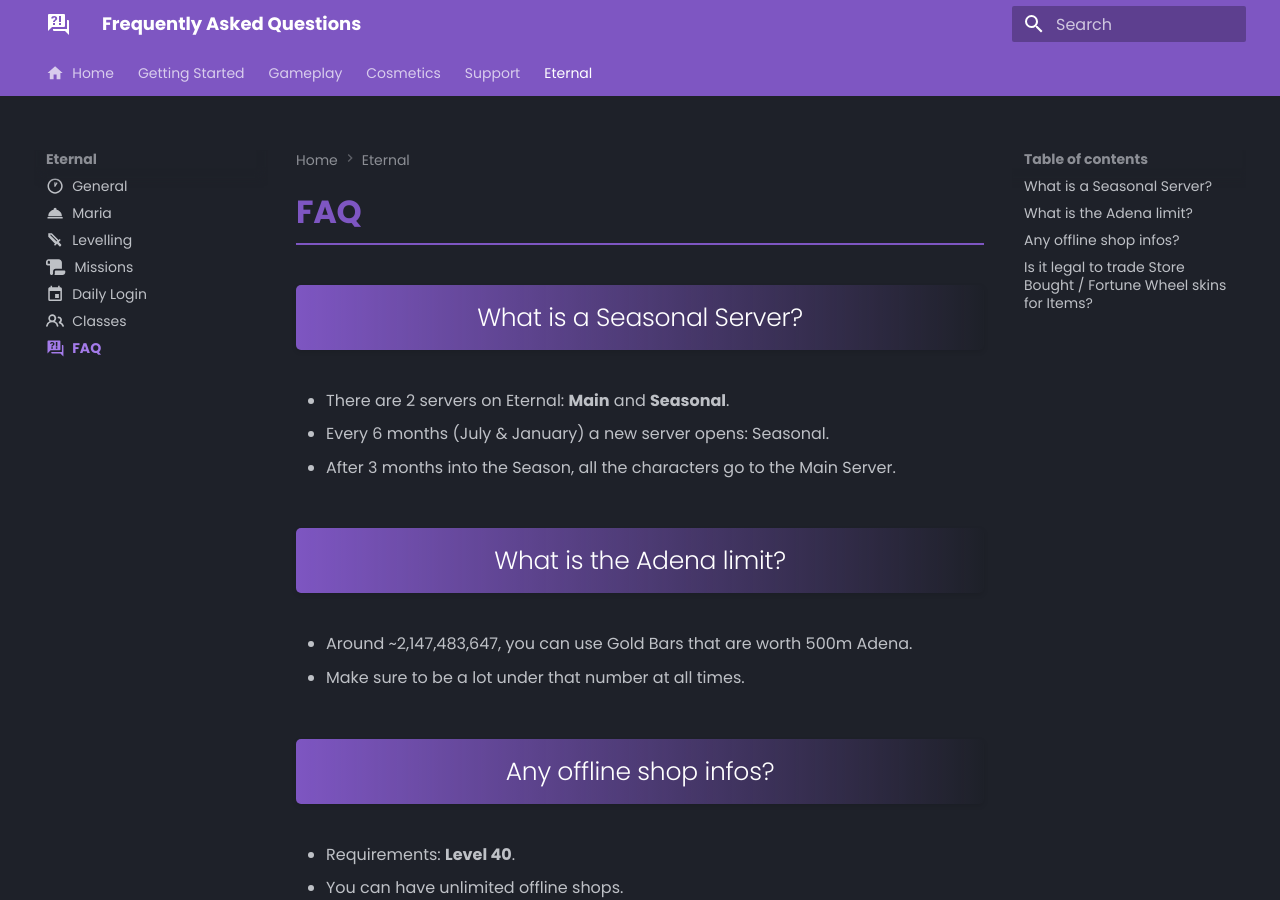
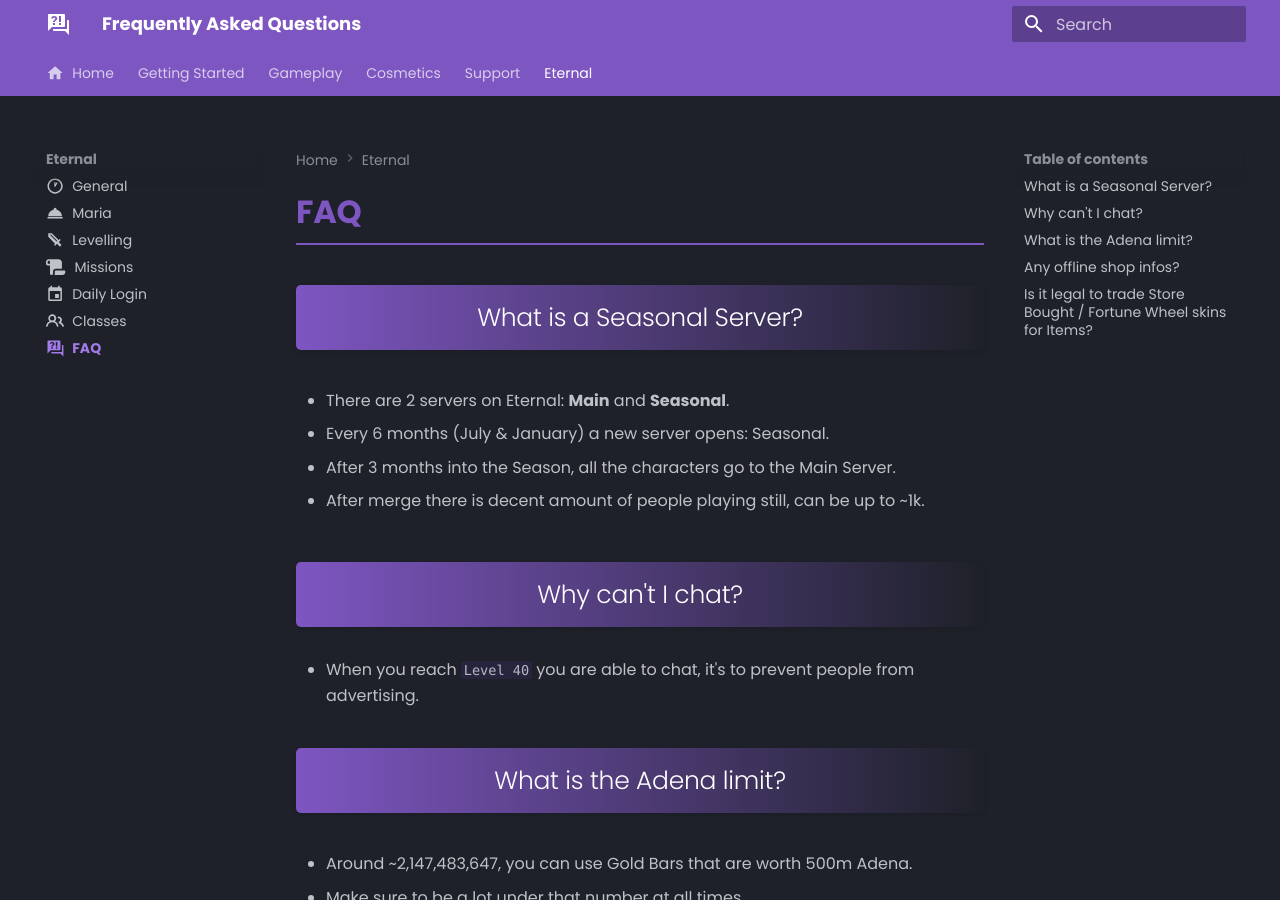
Before and after one commit to tab1-web/faq, an MkDocs documentation site: the page built from docs/eternal/faq.md, in a window 1280 px wide and 900 px high. Built offline with MkDocs 1.6.1 and Material for MkDocs 9.7.7, drawn with Linux system fonts in a browser that asks for light colours; some web fonts are replaced.

Commit message:
adding why can't i chat to faq

```diff
--- a/docs/eternal/faq.md
+++ b/docs/eternal/faq.md
@@ -18,6 +18,12 @@ h2 {
 - Every 6 months (July & January) a new server opens: Seasonal.
 
 - After 3 months into the Season, all the characters go to the Main Server.
+
+- After merge there is decent amount of people playing still, can be up to ~1k.
+
+## Why can't I chat?
+
+- When you reach `Level 40` you are able to chat, it's to prevent people from advertising.
 
 ## What is the Adena limit?
 
```
